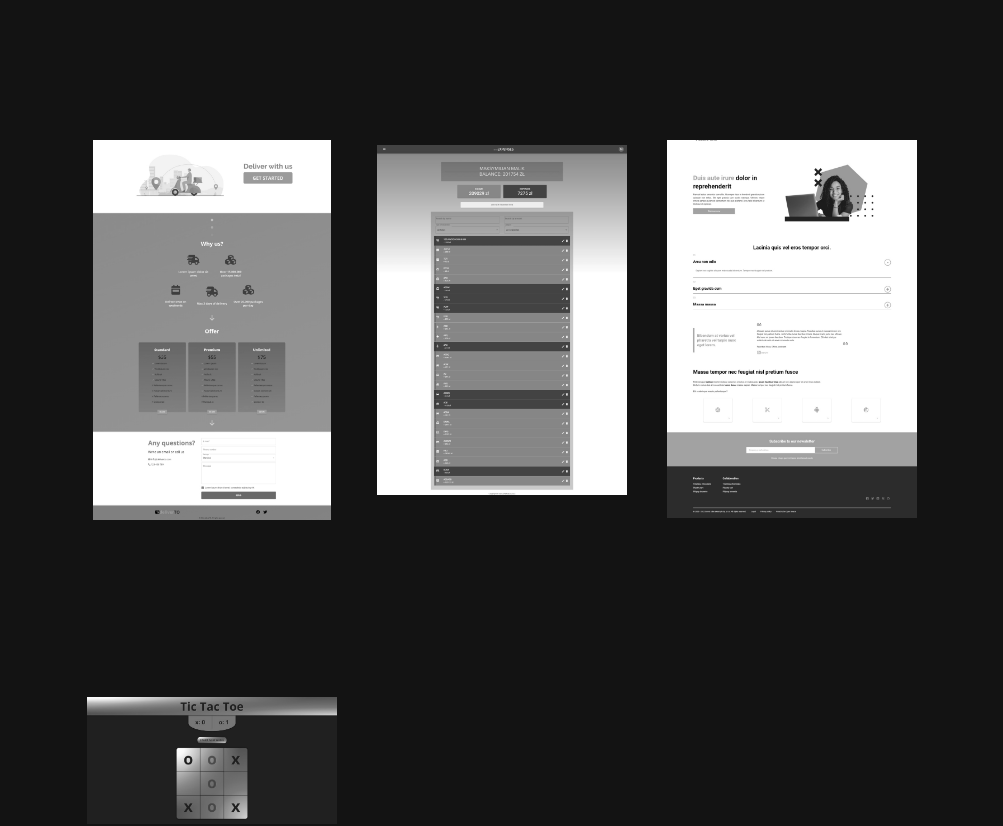
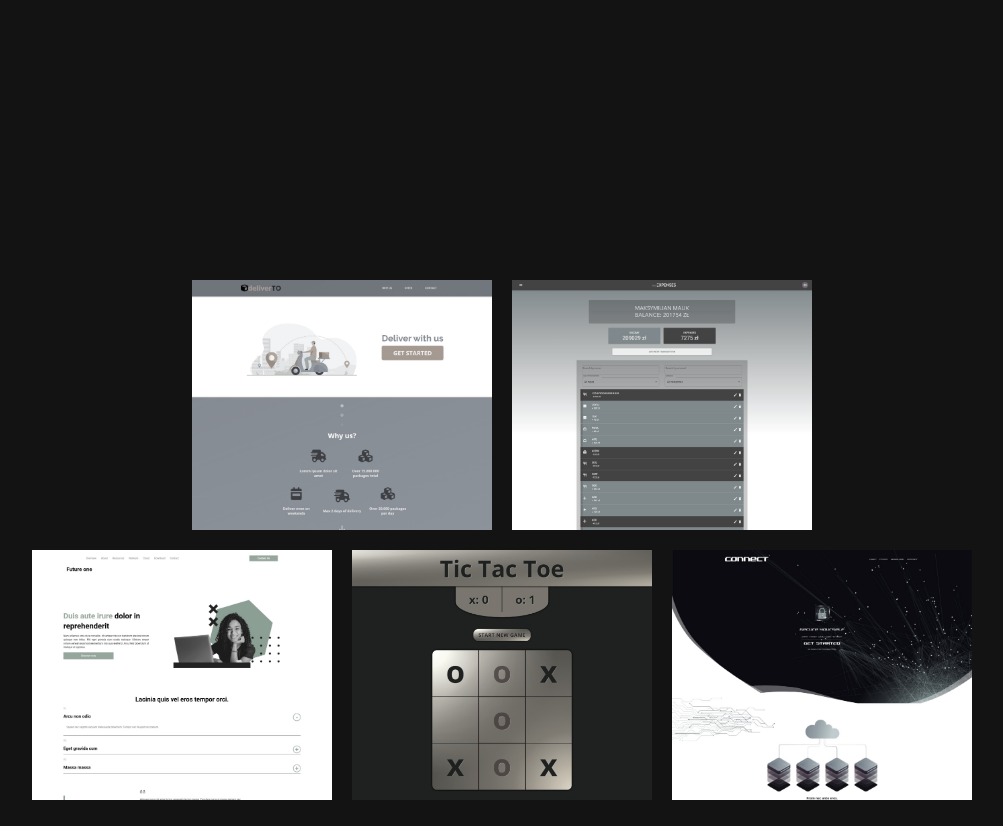
Before and after one commit to MaksMalik/Portfolio, a React (Create React App) app: page / in a window 1280 px wide. Shown: the part 1460-2286 px from the top of the page, without its empty margins (238-1241 px from the left). Built offline with nearby package versions, Linux system fonts and the light colour scheme.

Commit message:
add portfolios

```diff
--- a/src/Components/Portfolio/Portfolio.css
+++ b/src/Components/Portfolio/Portfolio.css
@@ -1,5 +1,5 @@
 .Portfolio {
-  height: 100vh;
+  min-height: 100vh;
   position: relative;
   display: flex;
   flex-direction: column;
@@ -44,43 +44,52 @@
 
 .Portfolio-box-row {
   display: flex;
+  flex-wrap: wrap;
+  justify-items: center;
+  justify-content: center;
   gap: 40px;
 }
 
 .Portfolio-box-element {
-  height: 400px;
-  width: 250px;
-  background-size: contain;
+  height: 300px;
+  width: 350px;
+  background-size: cover;
   background-repeat: no-repeat;
-  background-position: center;
-  filter: grayscale(1);
+  background-position: top center;
+  filter: grayscale(0.9);
   transition: all 0.5s;
 }
 
 .Portfolio-box-element:hover {
   box-shadow: 0 0 10px black;
   transform: scale(1.1);
-  filter: grayscale(0.1) !important;
+  filter: grayscale(0) !important;
   cursor: pointer;
+  border-radius: 0px;
+
 }
 
-.Portfolio-box-row:nth-child(1) :nth-child(1) {
+.Portfolio-box-row:nth-child(1) a:nth-child(1) .Portfolio-box-element {
   background-image: url("./images/DeliverTo.jpeg");
 
 }
 
 
-.Portfolio-box-row:nth-child(1) :nth-child(2) {
+.Portfolio-box-row:nth-child(1) a:nth-child(2) .Portfolio-box-element {
   background-image: url("./images/MyExpenses.jpeg");
 
 }
 
-.Portfolio-box-row:nth-child(1) :nth-child(3) {
+.Portfolio-box-row:nth-child(2) a:nth-child(1) .Portfolio-box-element {
   background-image: url("./images/OneFuture.jpeg");
 }
 
-.Portfolio-box-row:nth-child(2) :nth-child(1) {
+.Portfolio-box-row:nth-child(2) a:nth-child(2) .Portfolio-box-element {
   background-image: url("./images/TicTacToe.jpeg");
+}
+
+.Portfolio-box-row:nth-child(2) a:nth-child(3) .Portfolio-box-element {
+  background-image: url("./images/VPNConnect.jpeg");
 }
 
 
@@ -92,6 +101,21 @@
   transform: scaleY(1);
 }
 
+
+@media only screen and (max-width: 1600px) {
+  .Portfolio-box-element {
+    height: 250px;
+    width: 300px;
+  }
+
+  .Portfolio-box {
+    gap: 20px;
+  }
+
+  .Portfolio-box-row {
+    gap: 20px;
+  }
+}
 
 @media only screen and (max-width: 1400px) {
   .Portfolio-text {
@@ -121,10 +145,20 @@
     display: none;
   }
 
+  .Portfolio-box-element {
+    height: 200px;
+    width: 300px;
+  }
+}
+
+@media only screen and (max-width: 725px) {
+  .Portfolio-box-element {
+    height: 180px;
+    width: 250px;
+  }
 }
 
 
-@media only screen and (max-width: 705px) {}
 
 @media only screen and (max-width: 625px) {
   .Portfolio-box {
--- a/src/Components/Portfolio/Portfolio.js
+++ b/src/Components/Portfolio/Portfolio.js
@@ -6,16 +6,15 @@ export default function Portfolio() {
   return (
     <section className='Portfolio section' id='PORTFOLIO'>
       <div className='Portfolio-text showText parallaxTitle '>PORTFOLIO</div>
-      <div className='Portfolio-box hide-scale'>
+      <div className='Portfolio-box'>
         <div className='Portfolio-box-row'>
-          <div className='Portfolio-box-element'></div>
-          <div className='Portfolio-box-element'></div>
-          <div className='Portfolio-box-element'></div>
+          <a className='hide-scale' href='https://deliverto.netlify.app/' target="_blank" rel="noreferrer"><div className='Portfolio-box-element'></div></a>
+          <a className='hide-scale' href='https://exxpenses.netlify.app/' target="_blank" rel="noreferrer"><div className='Portfolio-box-element'></div></a>
         </div>
         <div className='Portfolio-box-row'>
-          <div className='Portfolio-box-element'></div>
-          <div className='Portfolio-box-element'></div>
-          <div className='Portfolio-box-element'></div>
+          <a className='hide-scale' href='https://one-future.netlify.app/' target="_blank" rel="noreferrer"><div className='Portfolio-box-element'></div></a>
+          <a className='hide-scale' href='https://oxoxo.netlify.app/' target="_blank" rel="noreferrer"><div className='Portfolio-box-element'></div></a>
+          <a className='hide-scale' href='https://vpn-connect.netlify.app/' target="_blank" rel="noreferrer"><div className='Portfolio-box-element'></div></a>
         </div>
       </div>
     </section>
```
Also changed, not shown: src/Components/Portfolio/images/VPNConnect.jpeg (added).
